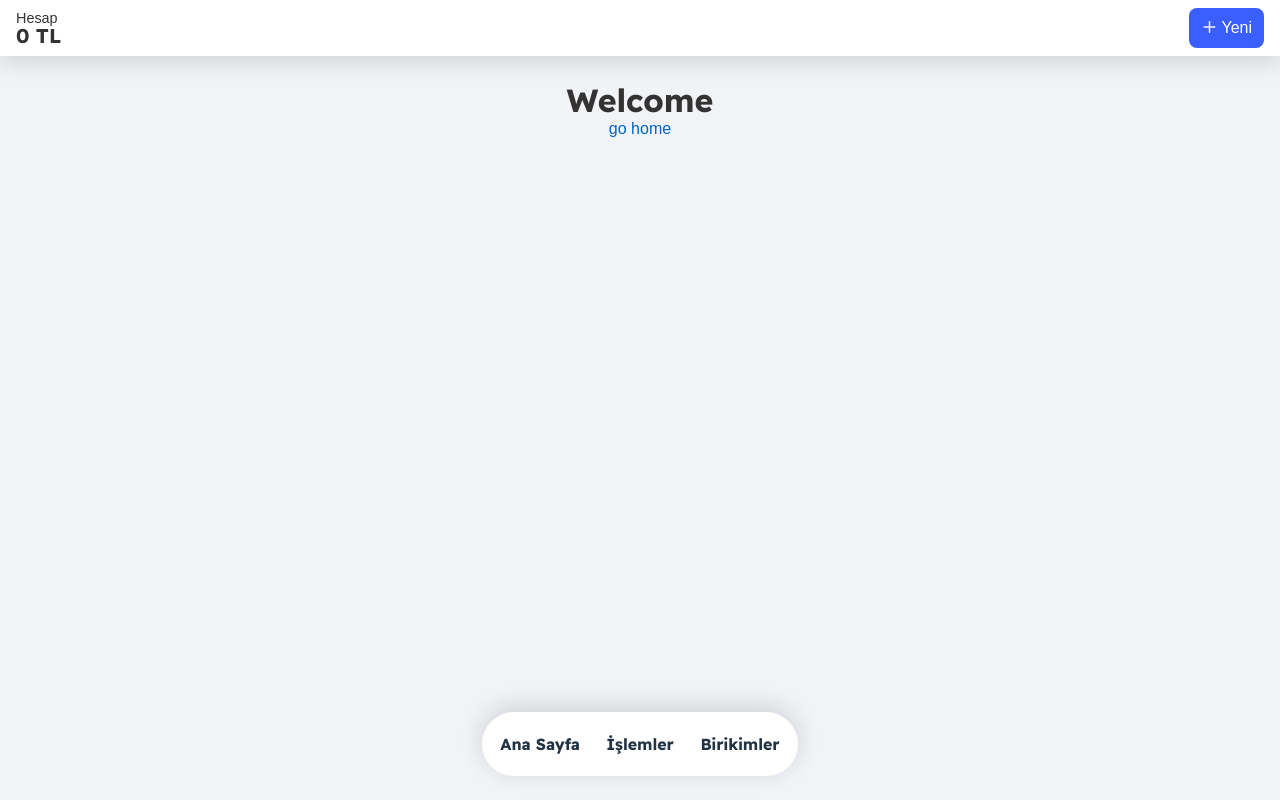
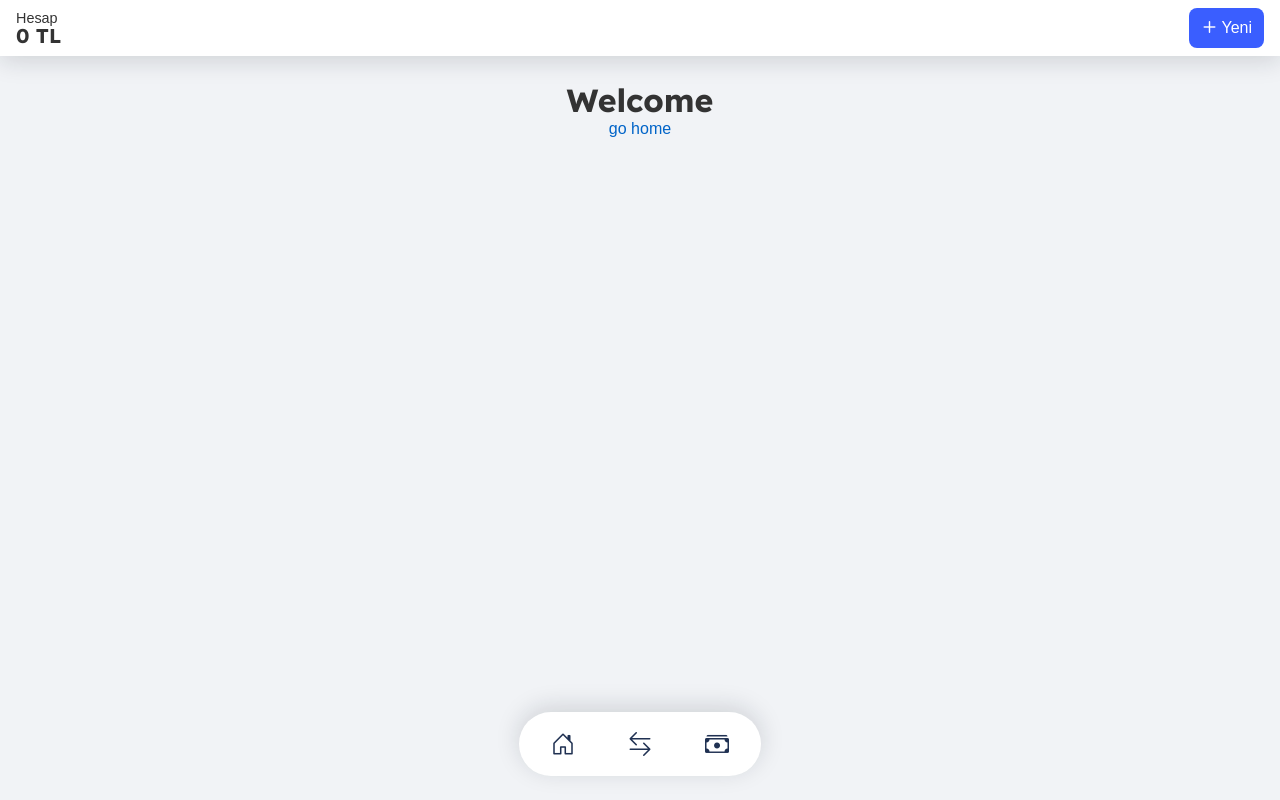
Before and after one commit to onderbakirtas/financor-app, a Svelte app: page / in a window 1280 px wide. Built offline with nearby package versions, Linux system fonts and the light colour scheme; a web font is replaced by a local one.

Commit message:
feat: iconified tabbar

```diff
--- a/src/components/Tabbar.svelte
+++ b/src/components/Tabbar.svelte
@@ -6,25 +6,31 @@
     {
       text: "Ana Sayfa",
       link: "/home",
+      icon: "house-door",
     },
     {
       text: "İşlemler",
       link: "/transactions",
+      icon: "arrow-left-right",
     },
     {
       text: "Birikimler",
       link: "/savings",
+      icon: "cash-stack",
     },
   ];
 </script>
 
 <nav class="tabbar">
   {#each tabs as item}
-    <a href={item.link} use:link use:active>{item.text}</a>
+    <a href={item.link} use:link use:active>
+      <i class="bi bi-{item.icon}" />
+    </a>
   {/each}
 </nav>
 
-<style>
+<style lang="scss">
+  @import "../styles/colors";
   nav {
     background-color: #fff;
     display: flex;
@@ -39,27 +45,41 @@
     box-shadow: 0 -5px 25px rgba(20, 30, 40, 0.15);
     padding: 8px;
     height: var(--tabbar-height);
-  }
+    font-size: 1.5rem;
 
-  nav a {
+    & a {
       display: inline-flex;
       align-items: center;
       justify-content: center;
       height: calc(var(--tabbar-height) - 1rem);
       flex: 1 1 25%;
-    width: 100px;
+      width: 72px;
       border-radius: 50px;
-    color: #234;
+      color: $c-black;
       font-weight: 700;
       text-decoration: none;
+      margin-right: 5px;
+
+      &:last-child {
+        margin-right: 0;
       }
 
-  nav a:hover {
-    color: royalblue;
-    background-color: #eef;
+      &:hover {
+        color: $c-blue;
+        background-color: transparentize($color: $c-blue, $amount: 0.9);
+      }
+    }
   }
 
   :global(nav.tabbar a.active) {
-    color: royalblue;
+    color: #fff;
+    color: $c-blue;
+    background-color: $c-blue;
+    background-color: transparentize($color: $c-blue, $amount: 0.8);
+  }
+
+  :global(a.active:hover) {
+    background-color: transparentize($color: $c-blue, $amount: 0.8) !important;
+    color: $c-blue !important;
   }
 </style>
```
Lines whose indentation alone changed are shown as unchanged.
